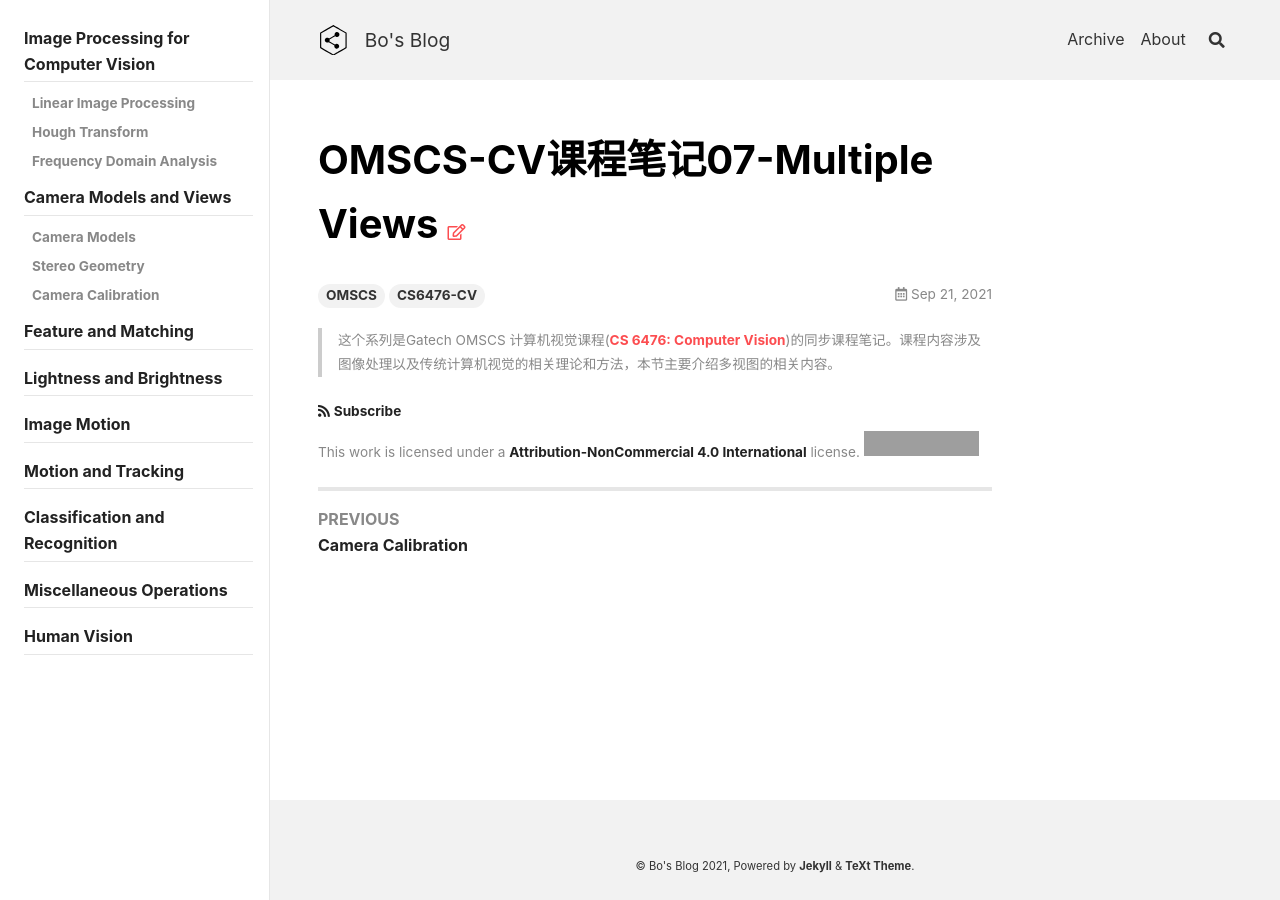
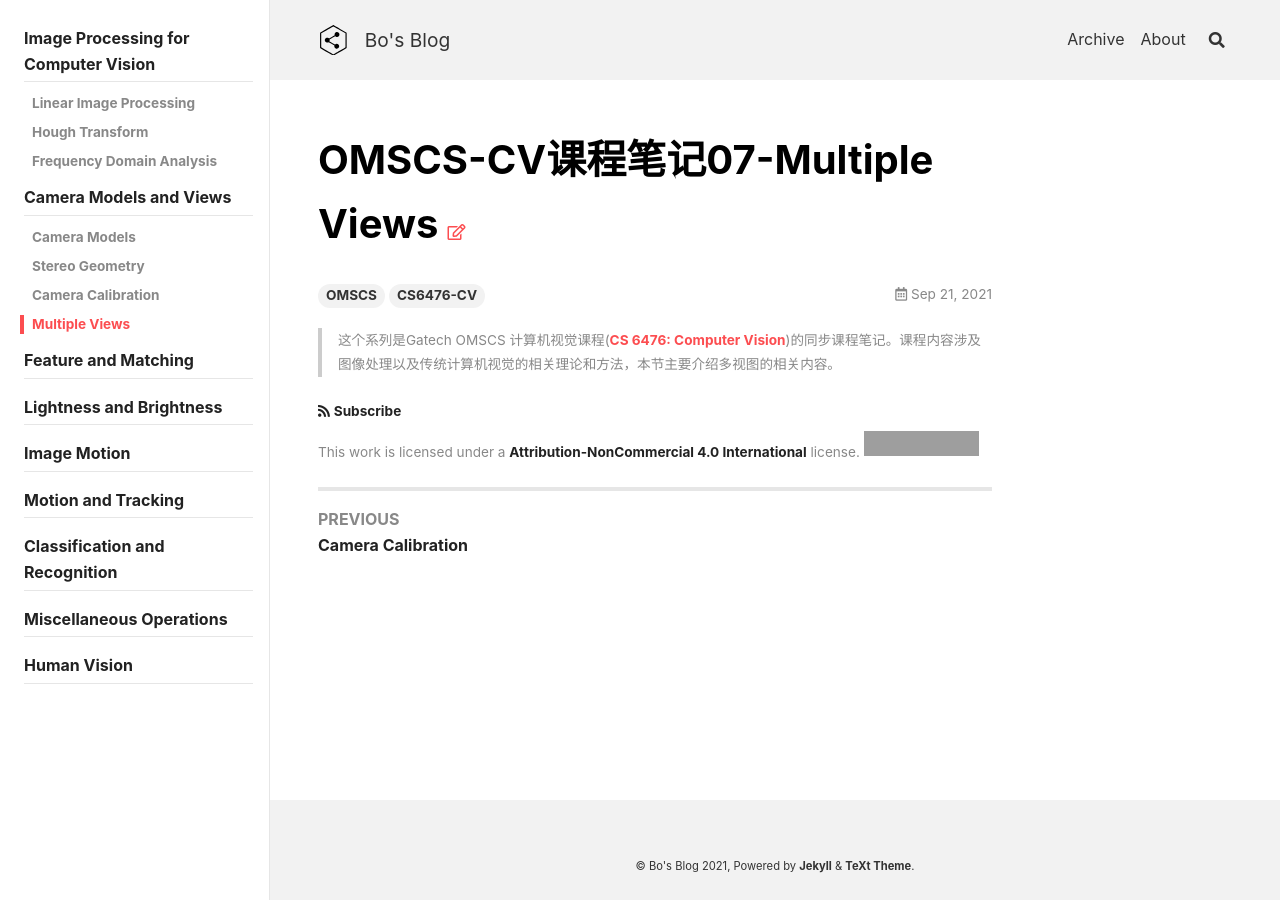
Before and after one commit to peng00bo00/peng00bo00_previous_blog, a Jekyll site: the page built from _posts/2021-09-21-OMSCS-CV-NOTES-07.md, in a window 1280 px wide. Built offline with Jekyll 4.4.1, drawn with Linux system fonts in a browser that asks for light colours; nearby versions of some CDN libraries; grey boxes are pictures that could not be loaded.

Commit message:
Update navigation.yml

```diff
--- a/_data/navigation.yml
+++ b/_data/navigation.yml
@@ -103,6 +103,8 @@ OMSCS-CV:
         url: /2021/09/08/OMSCS-CV-NOTES-05.html
       - title: Camera Calibration
         url: /2021/09/14/OMSCS-CV-NOTES-06.html
+      - title: Multiple Views
+        url: /2021/09/21/OMSCS-CV-NOTES-07.html
 
   - title: Feature and Matching
 
```
